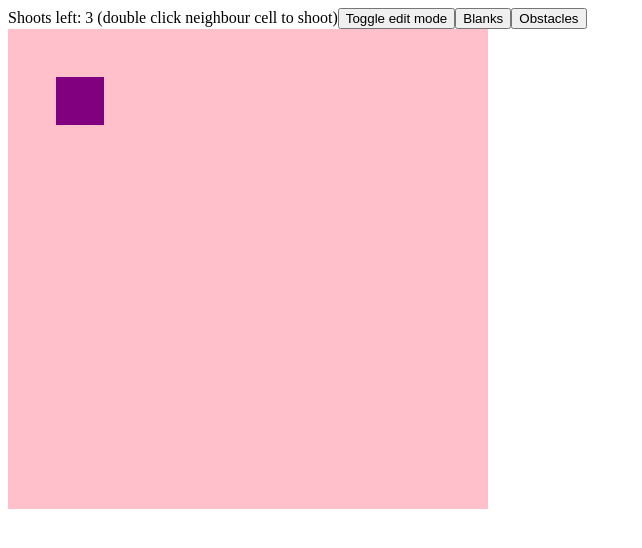
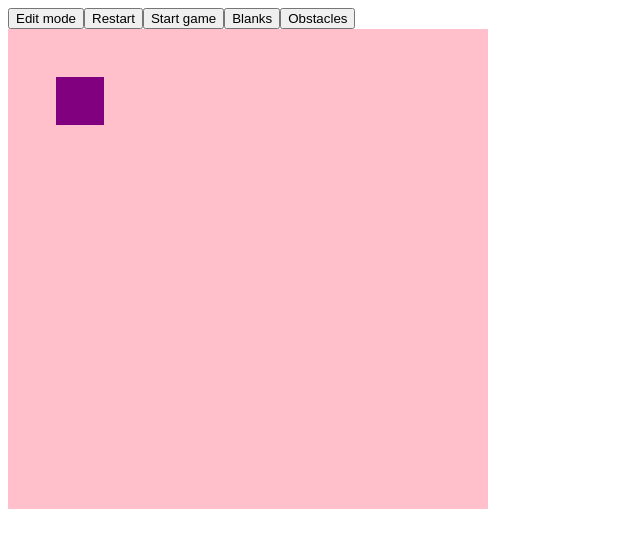
Before and after one commit to xfontr/getting-out, a React (Create React App) app: page / in a window 1280 px wide. Shown: the top 548 px of the page, without its empty margins (0-642 px from the left). Built offline with nearby package versions, Linux system fonts and the light colour scheme.

Commit message:
Hook to start or restart game, switch to edit mode and start or stop the timer

```diff
--- a/src/App.tsx
+++ b/src/App.tsx
@@ -1,27 +1,57 @@
-import { useContext } from "react";
+import { useContext, useState } from "react";
 import Field from "./components/Field/Field";
+import usePlaying from "./hooks/usePlaying";
 import { GameContext } from "./Store/CallStatusContext/GameContext";
+import { Board } from "./types/gameBoard";
 import generateBoard from "./utils/generateBoard";
 
 const boardSize = 10;
 
 const App = (): JSX.Element => {
-  const { setGameStatus, shootsLeft } = useContext(GameContext);
+  const {
+    isEditMode,
+    setGameStatus,
+    game: { shootsLeft, timeLeft },
+  } = useContext(GameContext);
+  const { startGame, editMode, restartGame } = usePlaying();
+  const [gameBoard, setGameBoard] = useState<Board>(generateBoard(boardSize));
 
   return (
     <>
-      <span>
+      {isEditMode || (
+        <>
+          <p>
             Shoots left: {shootsLeft} (double click neighbour cell to shoot)
-      </span>
+          </p>
+
+          <p>Time left: {timeLeft}</p>
+        </>
+      )}
+
       <button
         onClick={() => {
-          setGameStatus((gameStatus) => ({
-            ...gameStatus,
-            isEditMode: !gameStatus.isEditMode,
-          }));
+          editMode();
         }}
       >
-        Toggle edit mode
+        Edit mode
+      </button>
+
+      <button
+        onClick={() => {
+          restartGame(setGameBoard);
+        }}
+      >
+        Restart
+      </button>
+
+      {isEditMode && (
+        <>
+          <button
+            onClick={() => {
+              startGame();
+            }}
+          >
+            Start game
           </button>
           <button
             onClick={() => {
@@ -43,7 +73,9 @@ const App = (): JSX.Element => {
           >
             Obstacles
           </button>
-      <Field initialBoard={generateBoard(boardSize)} />
+        </>
+      )}
+      <Field initialBoard={gameBoard} />
     </>
   );
 };
--- a/src/Store/CallStatusContext/GameContext.ts
+++ b/src/Store/CallStatusContext/GameContext.ts
@@ -3,8 +3,14 @@ import { CellTypes } from "../../types/gameBoard";
 
 export interface IGameContext {
   isEditMode: boolean;
+  isPlaying: boolean;
   editTool: CellTypes;
-  shootsLeft: number;
+  game: {
+    shootsLeft: number;
+    score: number;
+    timeLeft: number;
+  };
+
   setGameStatus: React.Dispatch<React.SetStateAction<IGameContext>>;
 }
 
--- a/src/Store/CallStatusContext/GameContextProvider.tsx
+++ b/src/Store/CallStatusContext/GameContextProvider.tsx
@@ -1,10 +1,15 @@
 import { PropsWithChildren, useState } from "react";
 import { IGameContext, GameContext } from "./GameContext";
 
-const gameInitialState: IGameContext = {
+export const gameInitialState: IGameContext = {
   isEditMode: true,
+  isPlaying: false,
   editTool: "obstacle",
-  shootsLeft: 3,
+  game: {
+    score: 0,
+    shootsLeft: 3,
+    timeLeft: 30000,
+  },
   setGameStatus: () => {},
 };
 
--- a/src/components/Field/Field.tsx
+++ b/src/components/Field/Field.tsx
@@ -1,4 +1,4 @@
-import { useState } from "react";
+import { useEffect, useState } from "react";
 import useDirections from "../../hooks/useDirections";
 import { Board, Position } from "../../types/gameBoard";
 import Cell from "../Cell/Cell";
@@ -10,8 +10,11 @@ type FieldProps = {
 
 const Field = ({ initialBoard }: FieldProps): JSX.Element => {
   const [player, setPlayer] = useState<Position>("1-1");
-  const [currentBoard, setCurrentBoard] =
-    useState<typeof initialBoard>(initialBoard);
+  const [currentBoard, setCurrentBoard] = useState<Board>(initialBoard);
+
+  useEffect(() => {
+    setCurrentBoard(initialBoard);
+  }, [initialBoard]);
 
   useDirections(setCurrentBoard, setPlayer, player, currentBoard);
 
--- a/src/hooks/useCell.ts
+++ b/src/hooks/useCell.ts
@@ -12,8 +12,12 @@ const useCell = ({
   setBoard,
 }: CellProps) => {
   const [currentCellType, setCurrentCellType] = useState<CellTypes>(cellType);
-  const { isEditMode, editTool, shootsLeft, setGameStatus } =
-    useContext(GameContext);
+  const {
+    isEditMode,
+    editTool,
+    game: { shootsLeft },
+    setGameStatus,
+  } = useContext(GameContext);
 
   useEffect(() => {
     setCurrentCellType(cellType);
@@ -31,7 +35,10 @@ const useCell = ({
       isEditMode ||
         setGameStatus((gameStatus) => ({
           ...gameStatus,
-          shootsLeft: shootsLeft - 1,
+          game: {
+            ...gameStatus.game,
+            shootsLeft: gameStatus.game.shootsLeft - 1,
+          },
         }));
     }
   };
--- /dev/null
+++ b/src/hooks/usePlaying.ts
@@ -0,0 +1,53 @@
+import { useCallback, useContext } from "react";
+import { GameContext } from "../Store/CallStatusContext/GameContext";
+import { gameInitialState } from "../Store/CallStatusContext/GameContextProvider";
+import { Board } from "../types/gameBoard";
+import generateBoard from "../utils/generateBoard";
+
+let timer: NodeJS.Timer;
+
+const usePlaying = () => {
+  const { setGameStatus } = useContext(GameContext);
+
+  const startTimer = useCallback(() => {
+    timer = setInterval(() => {
+      setGameStatus((gameStatus) => ({
+        ...gameStatus,
+        game: { ...gameStatus.game, timeLeft: gameStatus.game.timeLeft - 1 },
+      }));
+    }, 1000);
+  }, [setGameStatus]);
+
+  const startGame = () => {
+    setGameStatus((gameStatus) => ({
+      ...gameStatus,
+      isEditMode: false,
+      isPlaying: true,
+    }));
+
+    startTimer();
+  };
+
+  const restartGame = (
+    setGameBoard: React.Dispatch<React.SetStateAction<Board>>
+  ) => {
+    setGameStatus(gameInitialState);
+    setGameBoard(generateBoard(10));
+
+    clearTimeout(timer);
+  };
+
+  const editMode = () => {
+    setGameStatus((gameStatus) => ({
+      ...gameStatus,
+      isEditMode: true,
+      isPlaying: false,
+    }));
+
+    clearTimeout(timer);
+  };
+
+  return { editMode, startGame, restartGame };
+};
+
+export default usePlaying;
```
Also changed, not shown: 1 other file (tests, documents, lock files or other folders). Lines whose indentation alone changed are shown as unchanged.
